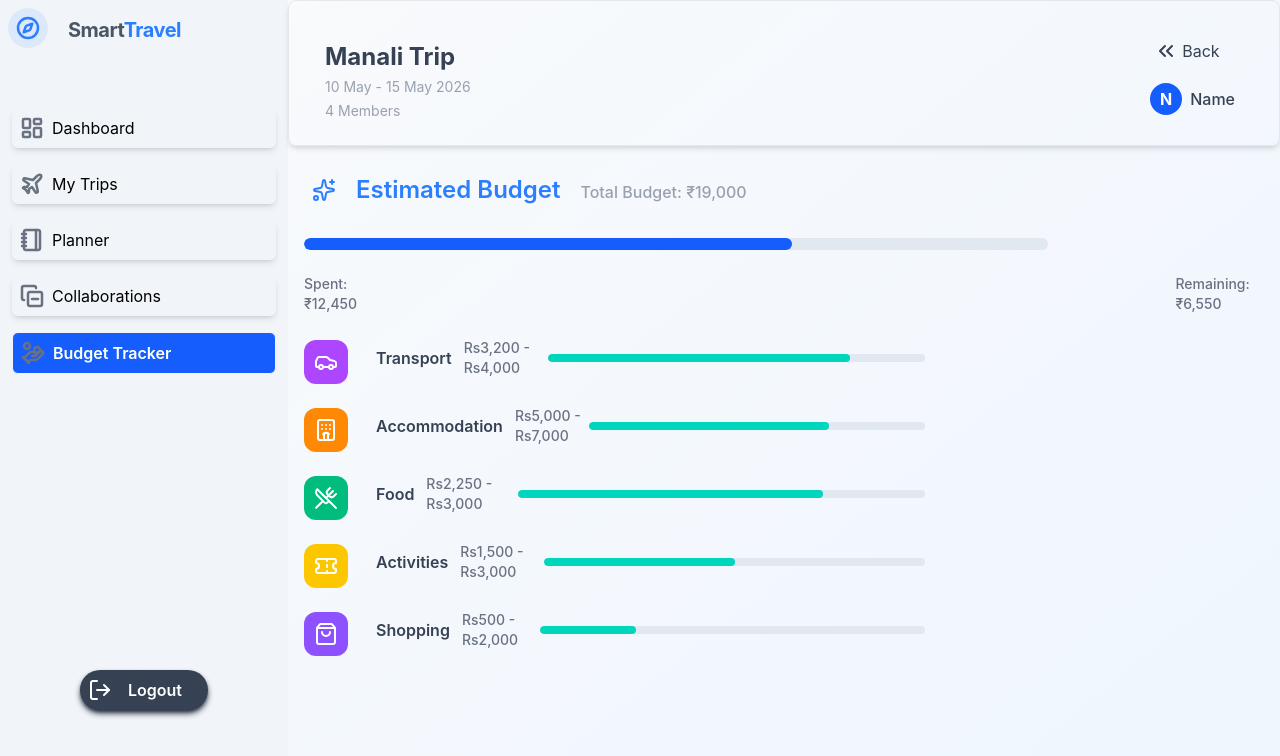
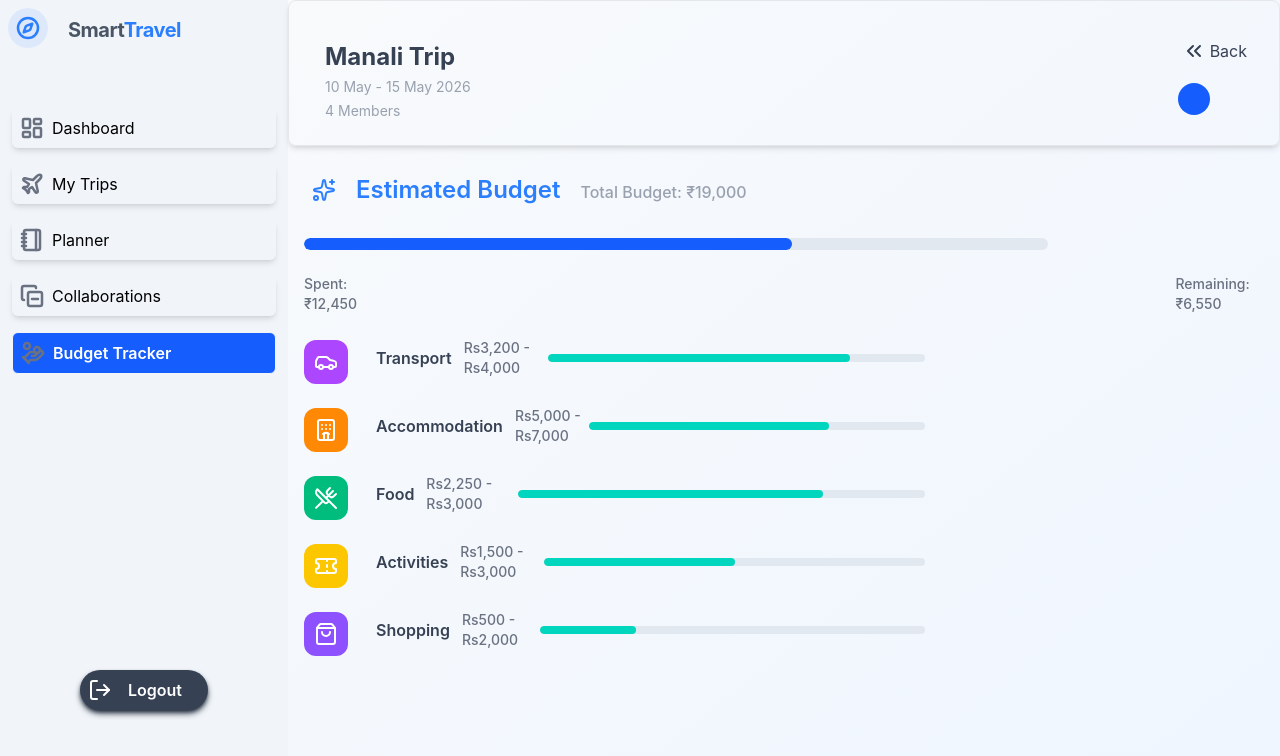
Before and after one commit to Suhanii15/Smart-Travel, a React (Vite) app in the folder client/: page /budgettracker in a window 1280 px wide. Shown: the top 756 px of the page. Built offline with nearby package versions, Linux system fonts and the light colour scheme.

Commit message:
upadted nbavabar to display user name

```diff
--- a/client/src/pages/BudgetTracker.jsx
+++ b/client/src/pages/BudgetTracker.jsx
@@ -13,6 +13,8 @@ import {
   ShoppingBag,
 } from "lucide-react";
 
+import { AuthContext } from '../context/AuthContext';
+import { useContext } from 'react';
 
 
 const BudgetTracker = () => {
@@ -103,7 +105,7 @@ const expenses = [
   const remaining=totalbudget-totalspending;
 
   const progress=(totalspending/totalbudget) * 100;
-
+  const {user,logoutuser}=useContext(AuthContext);
 
 
   return (
@@ -138,9 +140,9 @@ const expenses = [
       )}
      <div className="flex mt-2 mr-4 px-1 gap-2">
           <div className="w-8 h-8 rounded-full bg-blue-600 text-white flex items-center justify-center font-bold">
-        N
+        {user?.name[0]}
           </div>
-          <p className="text-gray-700 mt-1 font-medium">Name</p>
+          <p className="text-gray-700 mt-1 font-medium">{user?.name}</p>
       </div>
       </div>
  </div>
--- a/client/src/pages/Collaborations.jsx
+++ b/client/src/pages/Collaborations.jsx
@@ -5,6 +5,8 @@ import {useState }from 'react';
 import { ChevronsLeft } from 'lucide-react';
 import { useNavigate } from "react-router-dom";
 import { X } from 'lucide-react';
+import { AuthContext } from '../context/AuthContext';
+import { useContext } from 'react';
 
 
 const Collaborations = () => {
@@ -185,6 +187,7 @@ const addMember = (user) => {
   ]);
 };
 
+const {user,logoutuser}=useContext(AuthContext);
   return (
     <div className="flex flex-row min-h-screen">
         {/* leftside*/}
@@ -217,9 +220,9 @@ const addMember = (user) => {
       )}
      <div className="flex mt-2 mr-4 px-1 gap-2">
           <div className="w-8 h-8 rounded-full bg-blue-600 text-white flex items-center justify-center font-bold">
-        N
+        {user?.name[0]}
           </div>
-          <p className="text-gray-700 mt-1 font-medium">Name</p>
+          <p className="text-gray-700 mt-1 font-medium">{user?.name}</p>
       </div>
 
 
--- a/client/src/pages/Itinerary.jsx
+++ b/client/src/pages/Itinerary.jsx
@@ -5,6 +5,8 @@ import {useState }from 'react';
 import { ChevronsLeft } from 'lucide-react';
 import { useNavigate } from "react-router-dom";
 import { X } from 'lucide-react';
+import { AuthContext } from '../context/AuthContext';
+import { useContext } from 'react';
 
 
 
@@ -135,6 +137,7 @@ const deleteday =(daytodelete)=>{
 };
 
 const [isEditable, setIsEditable] = useState(true);
+const {user, logoutuser}=useContext(AuthContext);
 
   return (
    <div className="flex flex-row min-h-screen">
@@ -168,9 +171,9 @@ const [isEditable, setIsEditable] = useState(true);
       )}
      <div className="flex mt-2 mr-4 px-1 gap-2">
           <div className="w-8 h-8 rounded-full bg-blue-600 text-white flex items-center justify-center font-bold">
-        N
+        {user?.name[0]}
           </div>
-          <p className="text-gray-700 mt-1 font-medium">Name</p>
+          <p className="text-gray-700 mt-1 font-medium">{user?.name}</p>
       </div>
 
 
--- a/client/src/pages/MyTrips.jsx
+++ b/client/src/pages/MyTrips.jsx
@@ -6,6 +6,7 @@ import { Funnel } from 'lucide-react';
 import { SlidersHorizontal } from 'lucide-react';
 import { TripCard, DraftCard, CompletedCard } from "../components/CardComponent";
 import {useState } from 'react';
+
 
 
 
```
